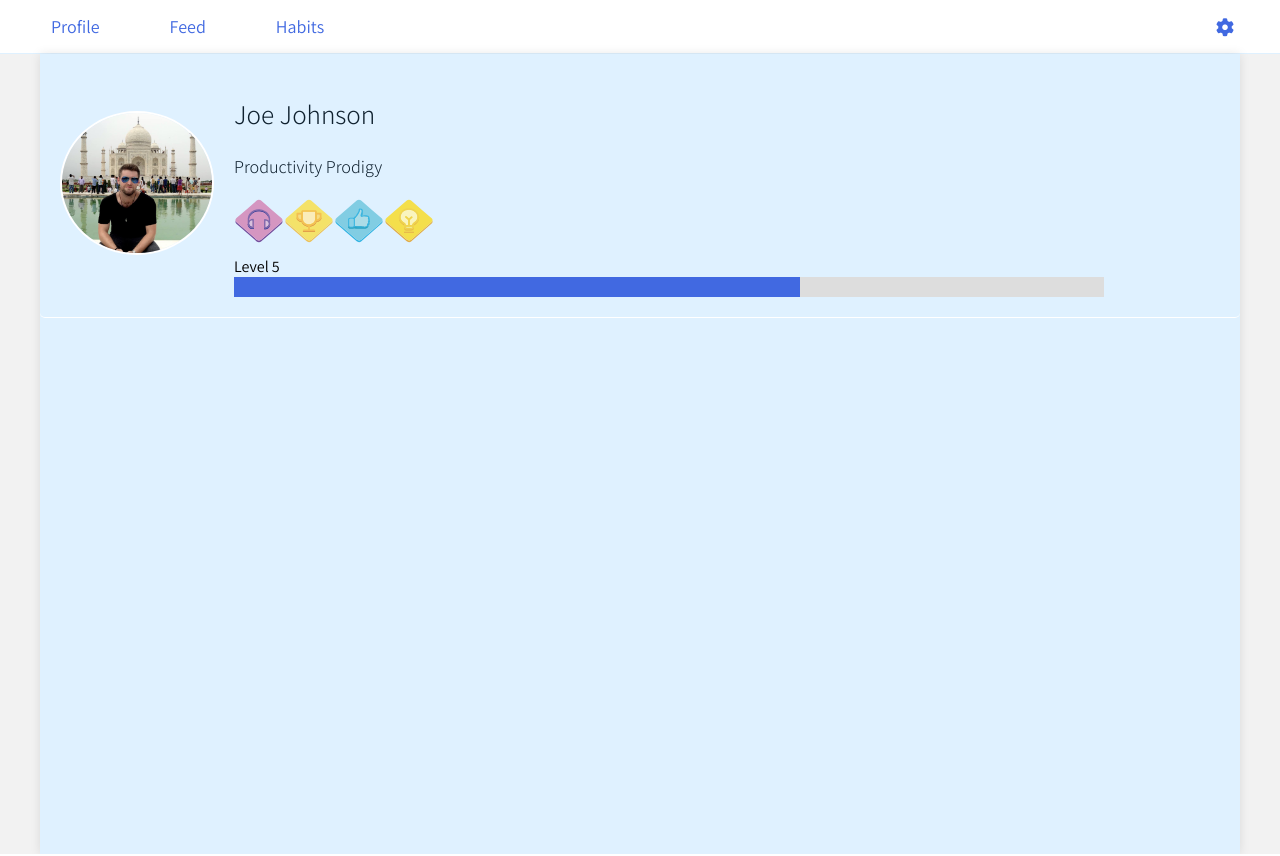
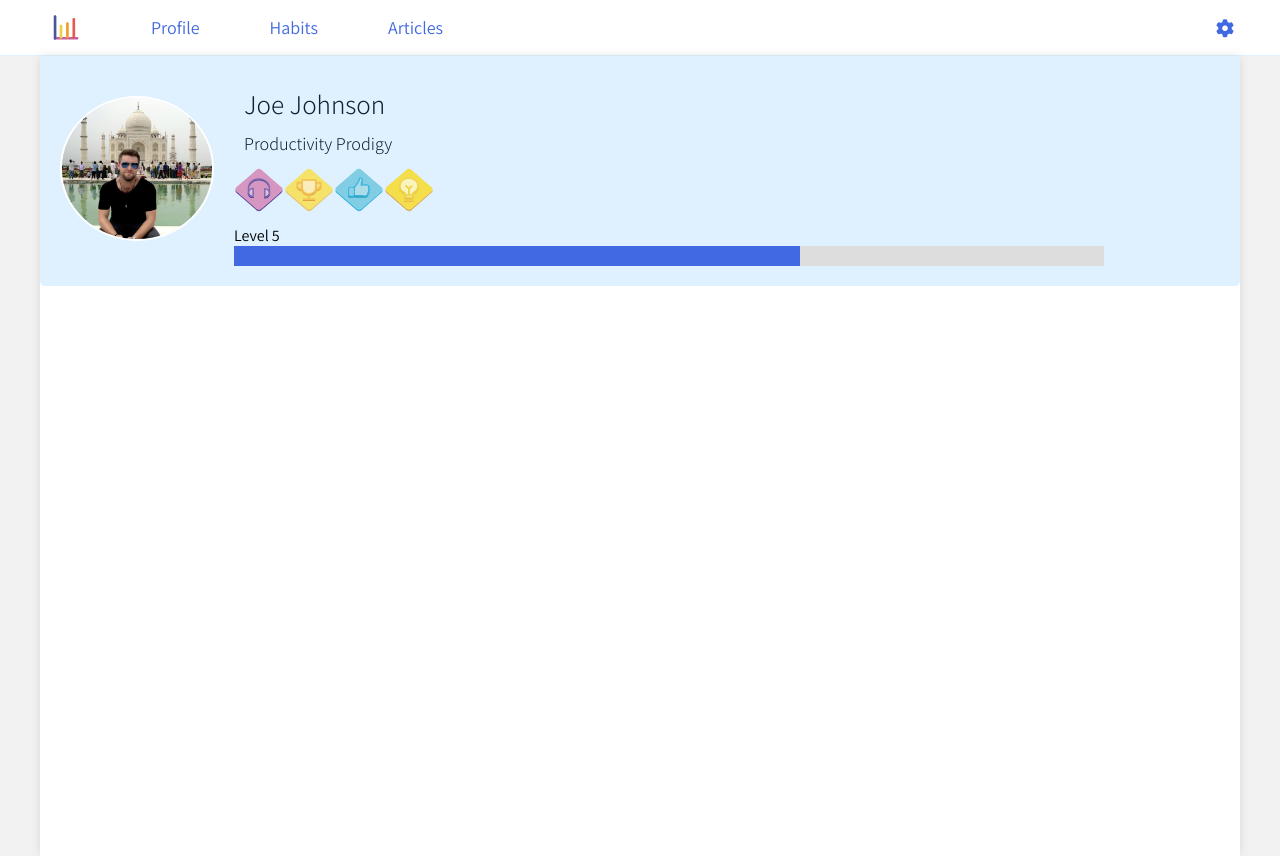
Before and after one commit to joseph-johnson27001/habits_tracker, a Vue app: page /#/ in a window 1280 px wide. Built offline with nearby package versions, Linux system fonts and the light colour scheme.

Commit message:
Navigation bar icon

```diff
--- a/src/App.vue
+++ b/src/App.vue
@@ -46,6 +46,6 @@ body {
   max-width: 1200px;
   width: 100%;
   box-shadow: 0 0 10px rgba(0, 0, 0, 0.1);
-  background-color: #dff1ff;
+  background-color: white;
 }
 </style>
--- a/src/components/NavigationBar.vue
+++ b/src/components/NavigationBar.vue
@@ -1,9 +1,38 @@
 <template>
   <nav class="navigation-bar">
     <div class="navigation-container">
+      <router-link to="/" class="nav-link">
+        <svg
+          xmlns="http://www.w3.org/2000/svg"
+          viewBox="0 0 1024 1024"
+          class="icon"
+          version="1.1"
+        >
+          <path
+            d="M972.011 899.734H55.013c-25.786 0-46.682 23.455-46.682 52.39v3.743c0 28.935 20.896 52.389 46.682 52.389h916.998c25.787 0 46.684-23.454 46.684-52.389v-3.743c-0.001-28.935-20.897-52.39-46.684-52.39z"
+            fill="#C45FA0"
+          />
+          <path
+            d="M66.007 15.343h-3.744c-28.934 0-52.389 20.589-52.389 45.994V964.75c0 25.404 23.455 45.993 52.389 45.993h3.744c28.934 0 52.389-20.589 52.389-45.993V61.336c0-25.404-23.455-45.993-52.389-45.993z"
+            fill="#4A5699"
+          />
+          <path
+            d="M309.615 402.957h-3.743c-28.935 0-52.389 21.033-52.389 46.966v470.815c0 25.941 23.454 46.971 52.389 46.971h3.743c28.936 0 52.39-21.028 52.39-46.971V449.923c-0.001-25.933-23.455-46.966-52.39-46.966z"
+            fill="#F0D043"
+          />
+          <path
+            d="M571.563 298.496h-3.744c-28.935 0-52.389 21.028-52.389 46.97v575.273c0 25.941 23.454 46.971 52.389 46.971h3.744c28.934 0 52.389-21.028 52.389-46.971V345.465c-0.001-25.942-23.456-46.969-52.389-46.969z"
+            fill="#F39A2B"
+          />
+          <path
+            d="M833.508 118.95h-3.738c-28.938 0-52.393 21.028-52.393 46.97v754.818c0 25.941 23.453 46.971 52.393 46.971h3.738c28.939 0 52.39-21.028 52.39-46.971V165.92c-0.001-25.941-23.45-46.97-52.39-46.97z"
+            fill="#E5594F"
+          />
+        </svg>
+      </router-link>
       <router-link to="/" class="nav-link"> Profile </router-link>
-      <router-link to="/" class="nav-link"> Feed </router-link>
       <router-link to="/" class="nav-link"> Habits </router-link>
+      <router-link to="/" class="nav-link"> Articles </router-link>
     </div>
     <!-- Add the Font Awesome icon here -->
     <div class="settings-icon">
@@ -27,8 +56,14 @@ export default {
   display: flex;
   background-color: white;
   border-bottom: 1px solid #dff1ff;
-  padding: 15px 0;
+  padding: 10px 0;
   justify-content: center;
+}
+
+.icon {
+  height: 25px;
+  width: 30px;
+  margin-top: 5px;
 }
 
 .navigation-container {
--- a/src/components/ProfileHeader.vue
+++ b/src/components/ProfileHeader.vue
@@ -623,6 +623,7 @@ export default {
   padding: 20px;
   border-radius: 0px 0px 5px 5px;
   border-bottom: 1px solid white;
+  background-color: #dff1ff;
 }
 
 .user-info {
@@ -635,6 +636,7 @@ export default {
 .user-title {
   color: #0f212f;
   font-weight: 300;
+  margin: 10px;
 }
 
 .profile-picture img {
```
